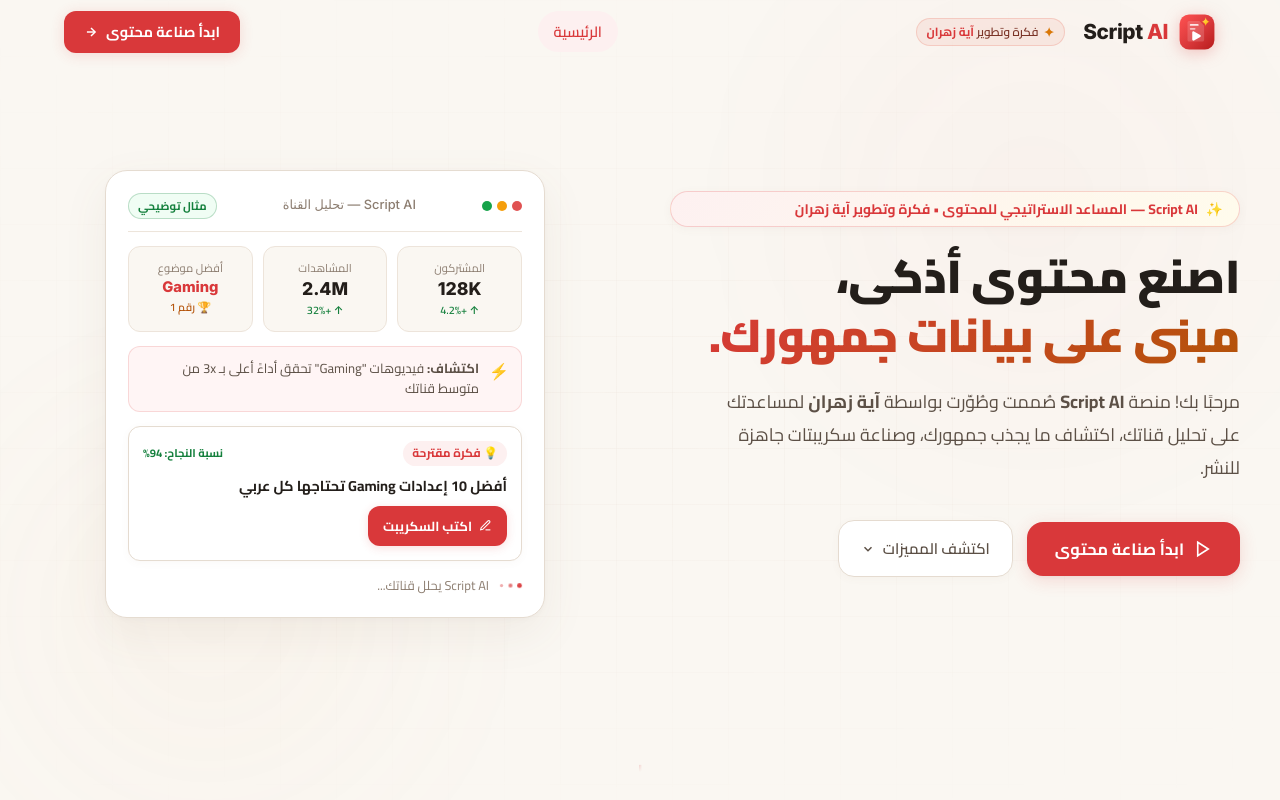
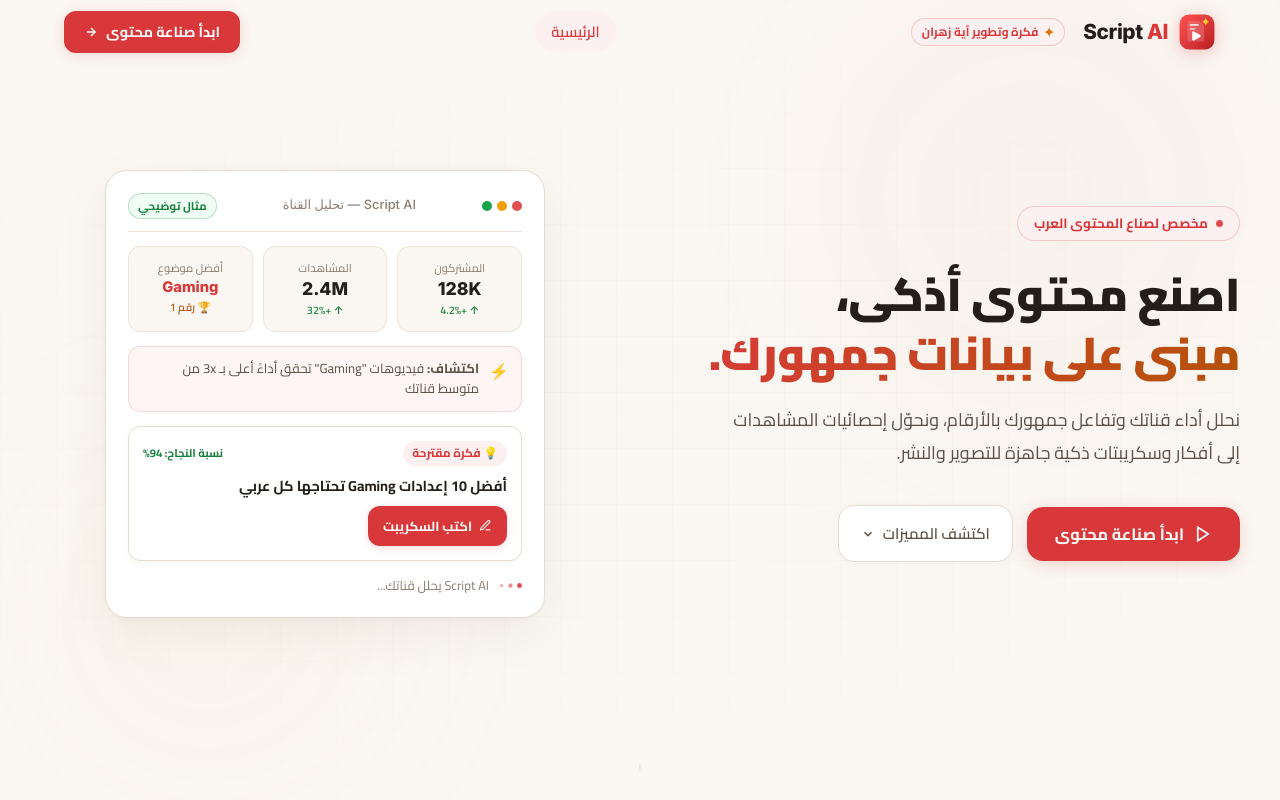
Before and after one commit to asz231/Script-AI, a plain HTML site: page docs/index.html in a window 1280 px wide. Shown: the top 800 px of the page. Drawn offline with Linux system fonts and the light colour scheme.

Commit message:
fix: restore original hero badge, original theme colors, and update hero description

```diff
--- a/docs/index.html
+++ b/docs/index.html
@@ -19,7 +19,7 @@
   <!-- Favicon -->
   <link rel="icon" type="image/svg+xml" href="assets/favicon.svg">
 
-  <link rel="stylesheet" href="style.css?v=202">
+  <link rel="stylesheet" href="style.css?v=203">
 </head>
 <body class="landing-body">
 
@@ -96,9 +96,9 @@
 
         <!-- Left: Text Content -->
         <div class="hero-content">
-          <div class="welcome-badge" style="display: inline-flex; align-items: center; gap: 8px; margin-bottom: 20px; font-size: 0.86rem; padding: 6px 16px; border-radius: 999px;">
-            <span class="badge-sparkle">✨</span>
-            <span>Script AI — المساعد الاستراتيجي للمحتوى • فكرة وتطوير <strong>آية زهران</strong></span>
+          <div class="hero-badge" role="text">
+            <span class="badge-dot"></span>
+            <span>مخصص لصناع المحتوى العرب</span>
           </div>
 
           <h1 class="hero-title">
@@ -107,7 +107,7 @@
           </h1>
 
           <p class="hero-desc">
-            مرحبًا بك! منصة <strong>Script AI</strong> صُممت وطُوّرت بواسطة <strong>آية زهران</strong> لمساعدتك على تحليل قناتك، اكتشاف ما يجذب جمهورك، وصناعة سكريبتات جاهزة للنشر.
+            نحلل أداء قناتك وتفاعل جمهورك بالأرقام، ونحوّل إحصائيات المشاهدات إلى أفكار وسكريبتات ذكية جاهزة للتصوير والنشر.
           </p>
 
           <div class="hero-actions">
@@ -283,15 +283,6 @@
        ============================================================ -->
   <footer class="site-footer" role="contentinfo">
     <div class="footer-inner">
-      <!-- Creator Card (Same as Chat) -->
-      <div class="sidebar-creator-card footer-card" style="margin: 0 auto 16px auto; width: fit-content;">
-        <div class="creator-icon">✦</div>
-        <div class="creator-info">
-          <span class="creator-role">فكرة وتطوير المنصة</span>
-          <strong class="creator-name">آية زهران</strong>
-        </div>
-      </div>
-
       <div class="footer-brand">
         <span class="brand-icon small">
           <svg viewBox="0 0 48 48" width="100%" height="100%" fill="none" xmlns="http://www.w3.org/2000/svg" aria-label="Script AI Logo">
--- a/docs/style.css
+++ b/docs/style.css
@@ -221,10 +221,10 @@ img, svg { display: block; }
   gap: 5px;
   font-family: var(--font-ar);
   font-size: 0.76rem;
-  font-weight: 600;
-  color: #7A3326;
-  background: rgba(224, 75, 53, 0.08);
-  border: 1px solid rgba(224, 75, 53, 0.18);
+  font-weight: 700;
+  color: var(--accent);
+  background: var(--accent-soft);
+  border: 1px solid rgba(217, 56, 58, 0.22);
   padding: 3px 11px;
   border-radius: 999px;
   margin-right: 8px;
@@ -243,7 +243,7 @@ img, svg { display: block; }
 }
 
 .brand-creator-badge:hover {
-  background: rgba(224, 75, 53, 0.14);
+  background: rgba(217, 56, 58, 0.14);
   transform: translateY(-1px);
 }
 
@@ -253,10 +253,10 @@ img, svg { display: block; }
   gap: 5px;
   font-family: var(--font-ar);
   font-size: 0.74rem;
-  font-weight: 600;
-  color: #7A3326;
-  background: rgba(224, 75, 53, 0.08);
-  border: 1px solid rgba(224, 75, 53, 0.18);
+  font-weight: 700;
+  color: var(--accent);
+  background: var(--accent-soft);
+  border: 1px solid rgba(217, 56, 58, 0.22);
   padding: 3px 10px;
   border-radius: 999px;
   margin-right: 8px;
@@ -3009,16 +3009,16 @@ img, svg { display: block; }
 .welcome-badge {
   display: inline-flex;
   align-items: center;
-  gap: 8px;
-  font-size: 0.82rem;
+  gap: 6px;
+  font-size: 0.74rem;
   font-weight: 700;
   color: var(--accent);
-  background: linear-gradient(135deg, rgba(253, 240, 240, 0.95) 0%, rgba(255, 251, 235, 0.95) 100%);
-  border: 1px solid rgba(217, 56, 58, 0.2);
-  padding: 6px 16px;
+  background: rgba(217, 56, 58, 0.06);
+  border: 1px solid rgba(217, 56, 58, 0.14);
+  padding: 5px 13px;
   border-radius: var(--radius-full);
-  margin-bottom: 18px;
-  box-shadow: 0 2px 10px rgba(120, 95, 75, 0.05);
+  margin-bottom: 16px;
+  letter-spacing: 0.3px;
 }
 
 .welcome-title {
--- a/style.css
+++ b/style.css
@@ -221,10 +221,10 @@ img, svg { display: block; }
   gap: 5px;
   font-family: var(--font-ar);
   font-size: 0.76rem;
-  font-weight: 600;
-  color: #7A3326;
-  background: rgba(224, 75, 53, 0.08);
-  border: 1px solid rgba(224, 75, 53, 0.18);
+  font-weight: 700;
+  color: var(--accent);
+  background: var(--accent-soft);
+  border: 1px solid rgba(217, 56, 58, 0.22);
   padding: 3px 11px;
   border-radius: 999px;
   margin-right: 8px;
@@ -243,7 +243,7 @@ img, svg { display: block; }
 }
 
 .brand-creator-badge:hover {
-  background: rgba(224, 75, 53, 0.14);
+  background: rgba(217, 56, 58, 0.14);
   transform: translateY(-1px);
 }
 
@@ -253,10 +253,10 @@ img, svg { display: block; }
   gap: 5px;
   font-family: var(--font-ar);
   font-size: 0.74rem;
-  font-weight: 600;
-  color: #7A3326;
-  background: rgba(224, 75, 53, 0.08);
-  border: 1px solid rgba(224, 75, 53, 0.18);
+  font-weight: 700;
+  color: var(--accent);
+  background: var(--accent-soft);
+  border: 1px solid rgba(217, 56, 58, 0.22);
   padding: 3px 10px;
   border-radius: 999px;
   margin-right: 8px;
@@ -3009,16 +3009,16 @@ img, svg { display: block; }
 .welcome-badge {
   display: inline-flex;
   align-items: center;
-  gap: 8px;
-  font-size: 0.82rem;
+  gap: 6px;
+  font-size: 0.74rem;
   font-weight: 700;
   color: var(--accent);
-  background: linear-gradient(135deg, rgba(253, 240, 240, 0.95) 0%, rgba(255, 251, 235, 0.95) 100%);
-  border: 1px solid rgba(217, 56, 58, 0.2);
-  padding: 6px 16px;
+  background: rgba(217, 56, 58, 0.06);
+  border: 1px solid rgba(217, 56, 58, 0.14);
+  padding: 5px 13px;
   border-radius: var(--radius-full);
-  margin-bottom: 18px;
-  box-shadow: 0 2px 10px rgba(120, 95, 75, 0.05);
+  margin-bottom: 16px;
+  letter-spacing: 0.3px;
 }
 
 .welcome-title {
```
Also changed, not shown: index.html (+5 -14 lines).
